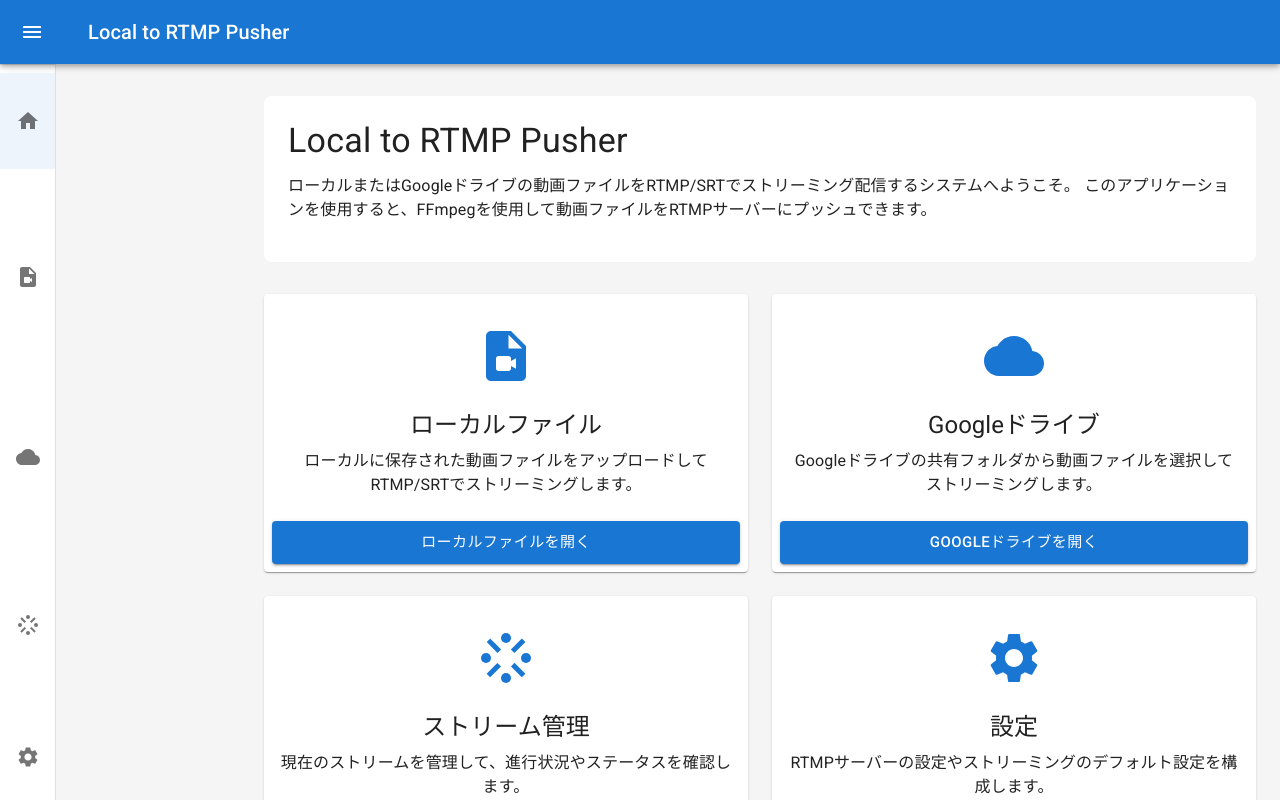
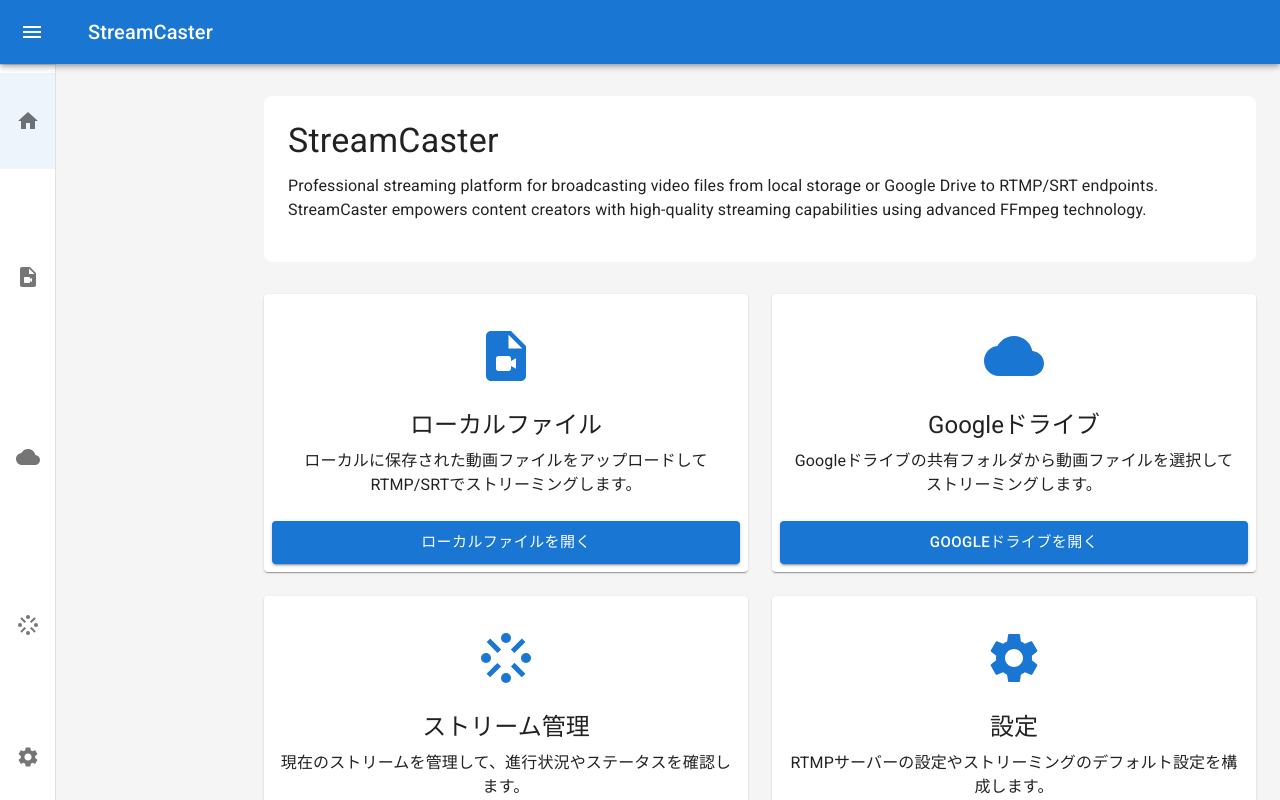
Before and after one commit to azumag/local-to-rtmp-pusher, a React (Create React App) app in the folder frontend/: page / in a window 1280 px wide. Built offline with nearby package versions, Linux system fonts and the light colour scheme.

Commit message:
Complete StreamCaster rebranding with all UI and configuration updates

```diff
--- a/frontend/package.json
+++ b/frontend/package.json
@@ -1,5 +1,5 @@
 {
-  "name": "local-to-rtmp-pusher-frontend",
+  "name": "streamcaster-frontend",
   "version": "0.1.0",
   "private": true,
   "dependencies": {
--- a/frontend/public/index.html
+++ b/frontend/public/index.html
@@ -7,7 +7,7 @@
     <meta name="theme-color" content="#000000" />
     <meta
       name="description"
-      content="Local to RTMP Pusher - ローカルまたはGoogleドライブの動画をRTMP/SRTでストリーミング配信"
+      content="StreamCaster - Professional streaming platform for local files and Google Drive to RTMP/SRT"
     />
     <link rel="apple-touch-icon" href="%PUBLIC_URL%/logo192.png" />
     <link rel="manifest" href="%PUBLIC_URL%/manifest.json" />
@@ -15,7 +15,7 @@
       rel="stylesheet"
       href="https://fonts.googleapis.com/css?family=Roboto:300,400,500,700&display=swap"
     />
-    <title>Local to RTMP Pusher</title>
+    <title>StreamCaster</title>
   </head>
   <body>
     <noscript>このアプリを実行するにはJavaScriptを有効にする必要があります。</noscript>
--- a/frontend/src/App.js
+++ b/frontend/src/App.js
@@ -105,7 +105,7 @@
               <MenuIcon />
             </IconButton>
             <Typography variant="h6" noWrap component="div">
-              Local to RTMP Pusher
+              StreamCaster
             </Typography>
           </Toolbar>
         </AppBar>
--- a/frontend/src/pages/HomePage.js
+++ b/frontend/src/pages/HomePage.js
@@ -40,11 +40,11 @@
     <Box sx={{ flexGrow: 1 }}>
       <Paper elevation={0} sx={{ p: 3, mb: 4, borderRadius: 2 }}>
         <Typography variant="h4" component="h1" gutterBottom>
-          Local to RTMP Pusher
+          StreamCaster
         </Typography>
         <Typography variant="body1" paragraph>
-          ローカルまたはGoogleドライブの動画ファイルをRTMP/SRTでストリーミング配信するシステムへようこそ。
-          このアプリケーションを使用すると、FFmpegを使用して動画ファイルをRTMPサーバーにプッシュできます。
+          Professional streaming platform for broadcasting video files from local storage or Google Drive to RTMP/SRT endpoints.
+          StreamCaster empowers content creators with high-quality streaming capabilities using advanced FFmpeg technology.
         </Typography>
       </Paper>
 
```
Also changed, not shown: frontend/public/manifest.json, 2 other files (tests, documents, lock files or other folders).
